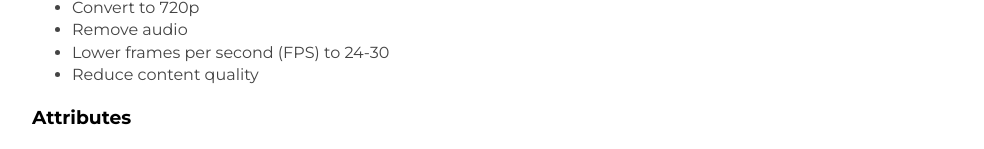
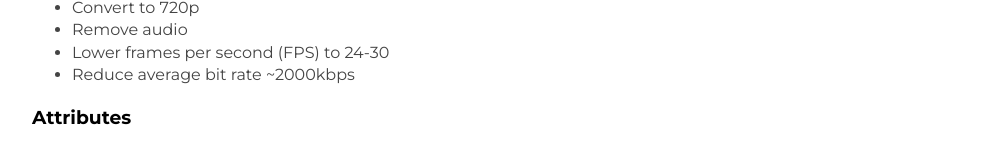
Before and after one commit to lsburtonBYU/video, a plain HTML site: page index.html in a window 1280 px wide. Shown: the part 1023-1172 px from the top of the page, without its empty margins (144-1128 px from the left). Drawn offline with Linux system fonts and the light colour scheme.

Commit message:
change text

```diff
--- a/index.html
+++ b/index.html
@@ -41,7 +41,7 @@
       <li>Convert to 720p</li>
       <li>Remove audio</li>
       <li>Lower frames per second (FPS) to 24-30</li>
-      <li>Reduce content quality</li>
+      <li>Reduce average bit rate ~2000kbps</li>
     </ul>
     <h3>Attributes</h3>
     <dl>
```
